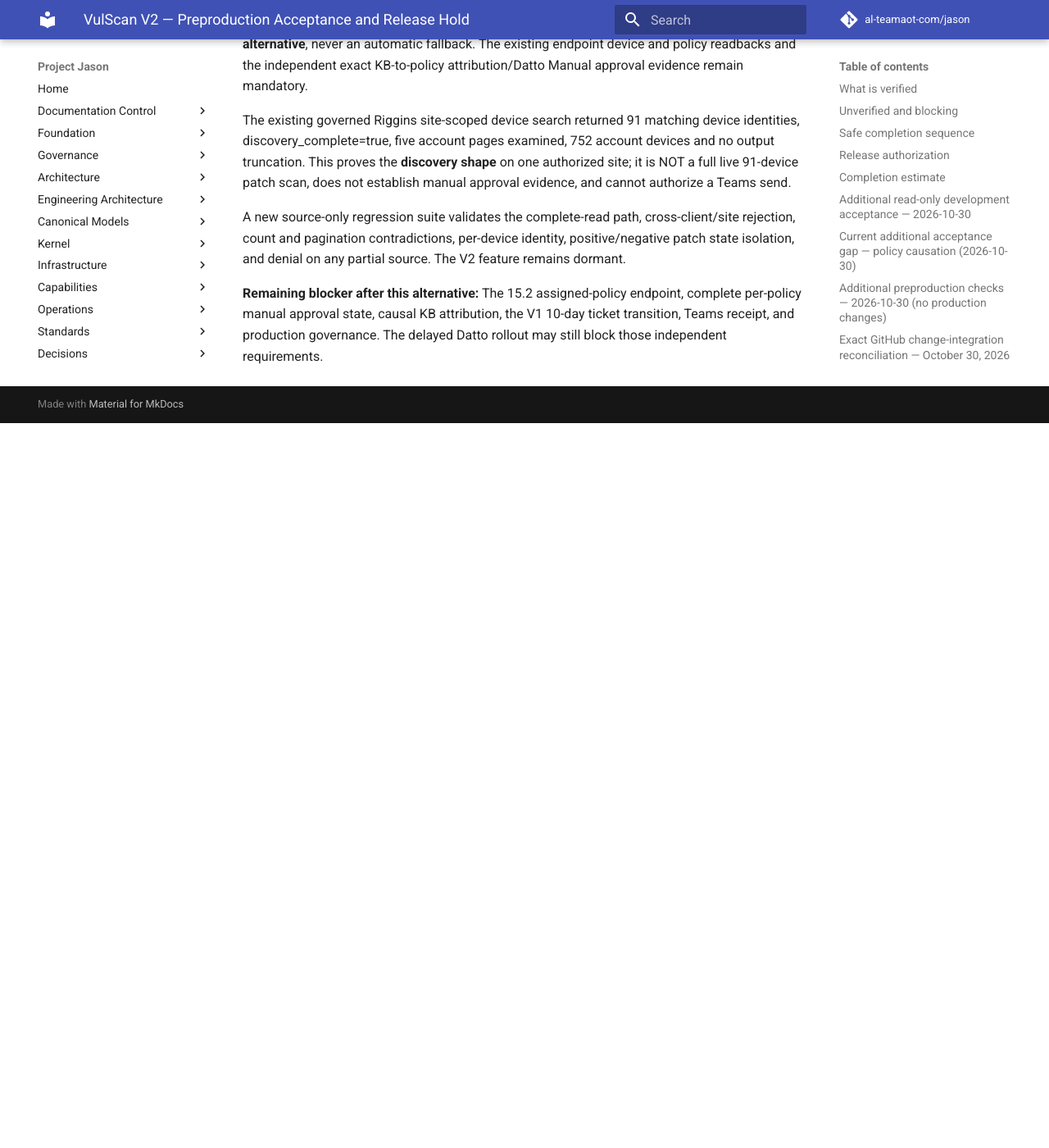
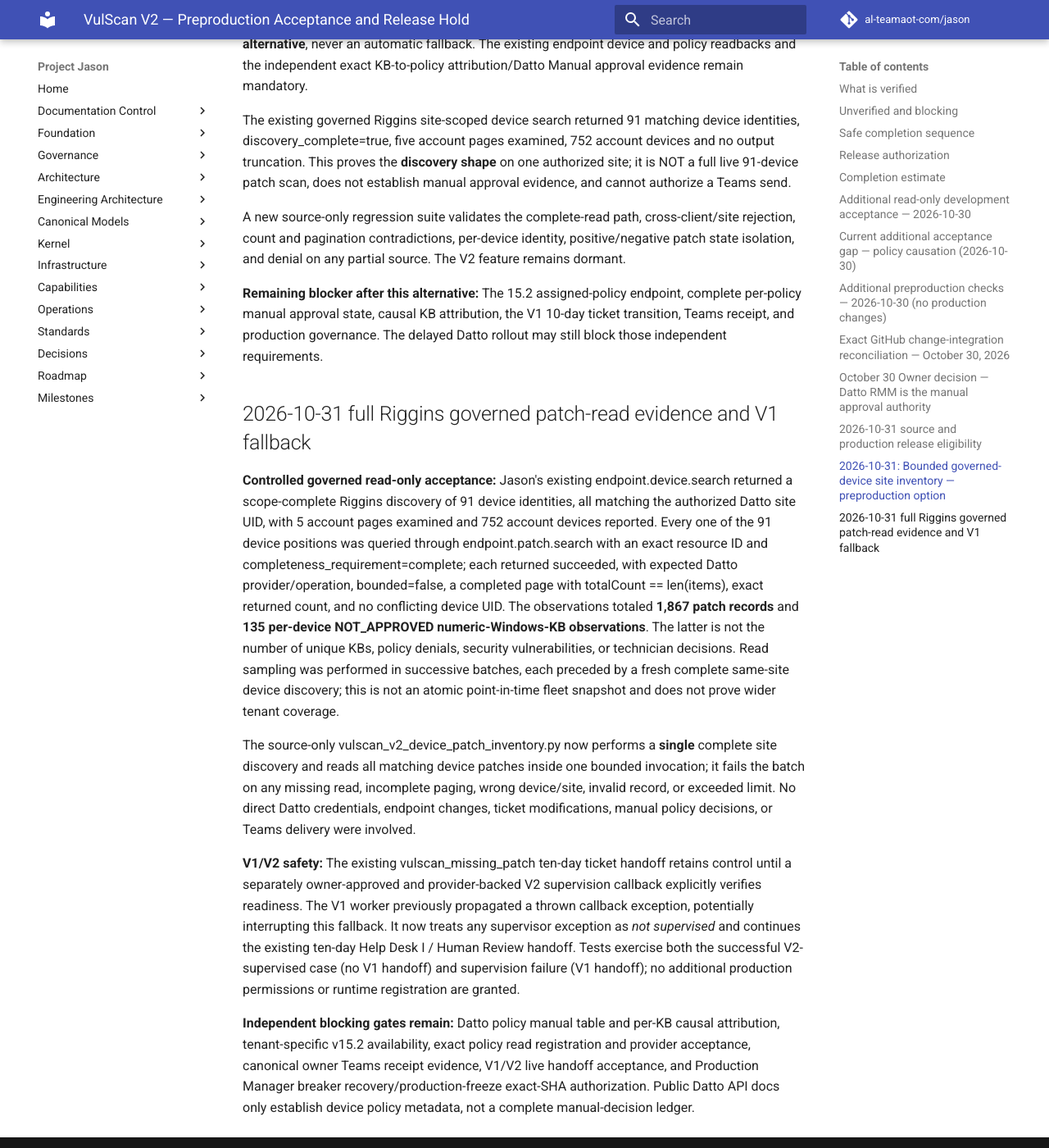
Before and after one commit to al-teamaot-com/jason, an MkDocs documentation site: the page built from docs/operations/VulScan-V2-Preproduction-Acceptance-and-Release-Hold-20261030.md, in a window 1280 px wide and 1400 px high, scrolled down 7961 px. Shown: the whole window at 82% size. Built offline with MkDocs 1.6.1 and Material for MkDocs 9.7.7, drawn with Linux system fonts in a browser that asks for light colours; comment, search, counter and statistics services are not loaded; before the commit the page ends 8477 px from its top, so only the background shows below that.

Commit message:
fix(vulscan): preserve V1 ten-day handoff when V2 supervision fails

```diff
--- a/docs/operations/VulScan-V2-Preproduction-Acceptance-and-Release-Hold-20261030.md
+++ b/docs/operations/VulScan-V2-Preproduction-Acceptance-and-Release-Hold-20261030.md
@@ -135,3 +135,46 @@
 endpoint, complete per-policy manual approval state, causal KB attribution,
 the V1 10-day ticket transition, Teams receipt, and production governance.
 The delayed Datto rollout may still block those independent requirements.
+
+
+## 2026-10-31 full Riggins governed patch-read evidence and V1 fallback
+
+**Controlled governed read-only acceptance:** Jason's existing
+endpoint.device.search returned a scope-complete Riggins discovery of 91
+device identities, all matching the authorized Datto site UID, with 5
+account pages examined and 752 account devices reported. Every one of the
+91 device positions was queried through endpoint.patch.search with an exact
+resource ID and completeness_requirement=complete; each returned succeeded,
+with expected Datto provider/operation, bounded=false, a completed page
+with totalCount == len(items), exact returned count, and no conflicting
+device UID. The observations totaled **1,867 patch records** and **135
+per-device NOT_APPROVED numeric-Windows-KB observations**. The latter is
+not the number of unique KBs, policy denials, security vulnerabilities,
+or technician decisions. Read sampling was performed in successive
+batches, each preceded by a fresh complete same-site device discovery;
+this is not an atomic point-in-time fleet snapshot and does not prove
+wider tenant coverage.
+
+The source-only vulscan_v2_device_patch_inventory.py now performs a
+**single** complete site discovery and reads all matching device patches
+inside one bounded invocation; it fails the batch on any missing read,
+incomplete paging, wrong device/site, invalid record, or exceeded limit.
+No direct Datto credentials, endpoint changes, ticket modifications,
+manual policy decisions, or Teams delivery were involved.
+
+**V1/V2 safety:** The existing vulscan_missing_patch ten-day ticket handoff
+retains control until a separately owner-approved and provider-backed V2
+supervision callback explicitly verifies readiness. The V1 worker previously
+propagated a thrown callback exception, potentially interrupting this
+fallback. It now treats any supervisor exception as *not supervised* and
+continues the existing ten-day Help Desk I / Human Review handoff. Tests
+exercise both the successful V2-supervised case (no V1 handoff) and
+supervision failure (V1 handoff); no additional production permissions
+or runtime registration are granted.
+
+**Independent blocking gates remain:** Datto policy manual table and
+per-KB causal attribution, tenant-specific v15.2 availability, exact policy
+read registration and provider acceptance, canonical owner Teams receipt
+evidence, V1/V2 live handoff acceptance, and Production Manager breaker
+recovery/production-freeze exact-SHA authorization. Public Datto API docs
+only establish device policy metadata, not a complete manual-decision ledger.
```
Also changed, not shown: docs/playbooks/Jason-VulScan-Patch-Approval-Aging-Teams-DRAFT.md (+13 -0 lines), 2 other files.
